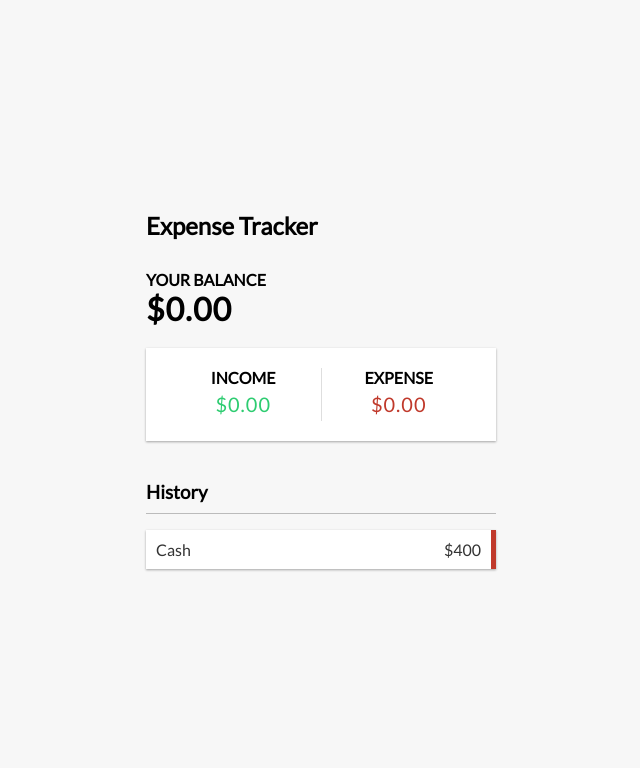
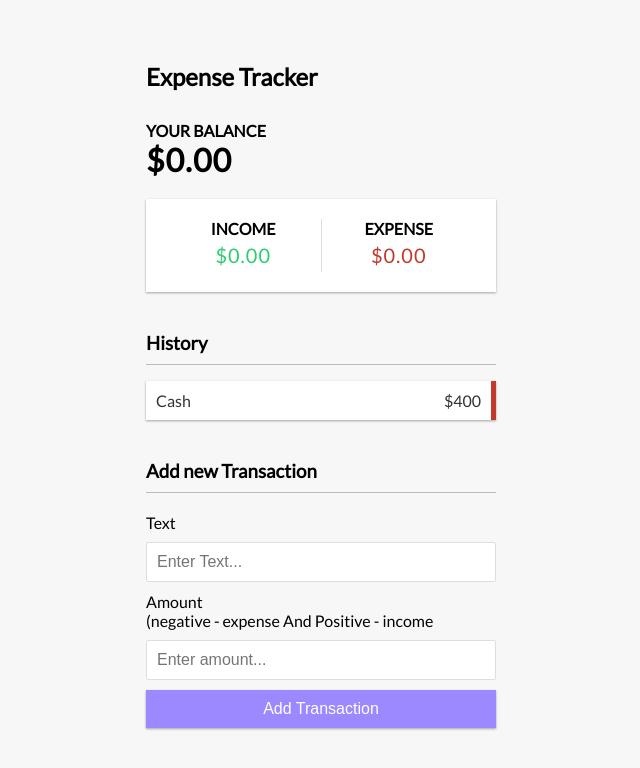
Before and after one commit to DaniyalManzoor/expense_tracker_app, a React (Create React App) app: page / in a window 1280 px wide. Shown: the top 768 px of the page, without its empty margins (319-959 px from the left). Built offline with nearby package versions, Linux system fonts and the light colour scheme.

Commit message:
Add Add Transaction Component and it's markup

```diff
--- a/src/App.js
+++ b/src/App.js
@@ -3,6 +3,7 @@ import Header from "./components/header";
 import Balance from "./components/balance";
 import IncomeExpense from "./components/incomeExpenses";
 import TransactionList from "./components/transactionList";
+import AddTransaction from "./components/addTransaction";
 import "./App.css";
 
 function App() {
@@ -13,6 +14,7 @@ function App() {
         <Balance />
         <IncomeExpense />
         <TransactionList />
+        <AddTransaction />
       </div>
     </React.Fragment>
   );
--- /dev/null
+++ b/src/components/addTransaction.jsx
@@ -0,0 +1,24 @@
+import React from "react";
+
+const AddTransaction = () => {
+  return (
+    <>
+      <h3>Add new Transaction</h3>
+      <form action="">
+        <div className="form-control">
+          <label htmlFor="text">Text</label>
+          <input type="text" placeholder="Enter Text..." />
+        </div>
+        <div className="form-control">
+          <label htmlFor="text">
+            Amount <br /> (negative - expense And Positive - income
+          </label>
+          <input type="number" placeholder="Enter amount..." />
+        </div>
+        <button className="btn">Add Transaction</button>
+      </form>
+    </>
+  );
+};
+
+export default AddTransaction;
```
